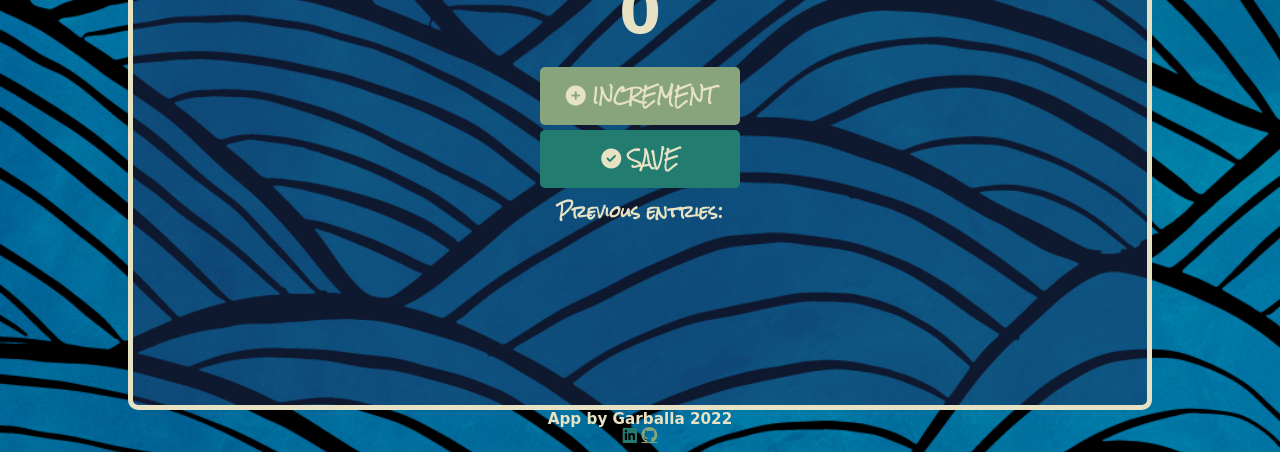
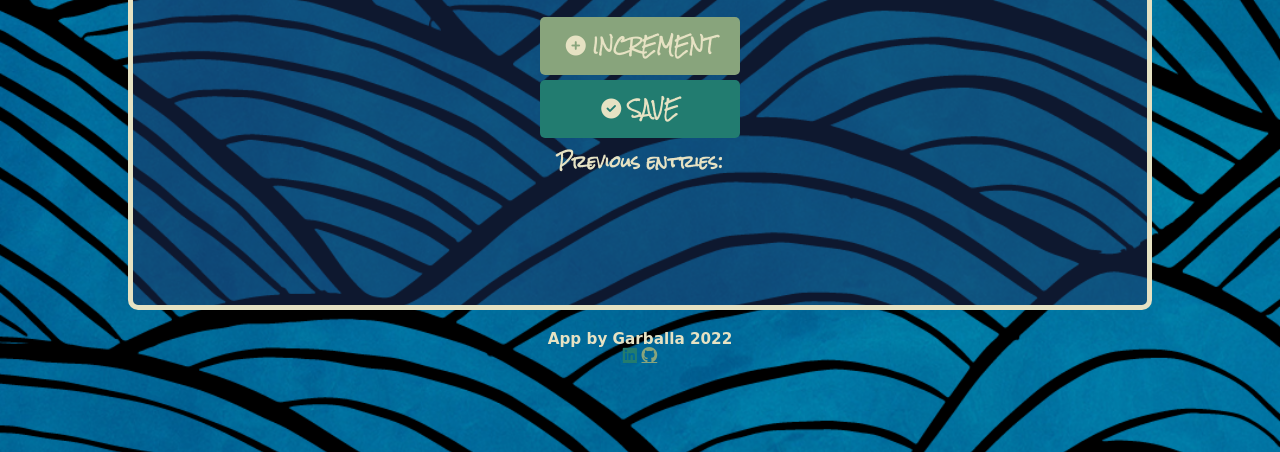
Before and after one commit to Garballa/Skipping_Stone_Counter, a plain HTML site: page index.html in a window 1280 px wide. Shown: the part 358-810 px from the top of the page. Drawn offline with Linux system fonts and the light colour scheme; a web font is replaced by a local one.

Commit message:
Add margin top of footer. Decrease height of div.

```diff
--- a/styles.css
+++ b/styles.css
@@ -26,6 +26,7 @@ body {
   align-items: center;
   border: 5px solid #e6e2c3;
   border-radius: 10px;
+  height: 75%;
 }
 h1 {
   margin-top: 10px;
@@ -70,6 +71,7 @@ footer {
   font-size: small;
   align-items: center;
   font-family: "Finger Paint", cursive;
+  margin-top: 20px;
   color: #e6e2c3;
 }
 .icons {
```
